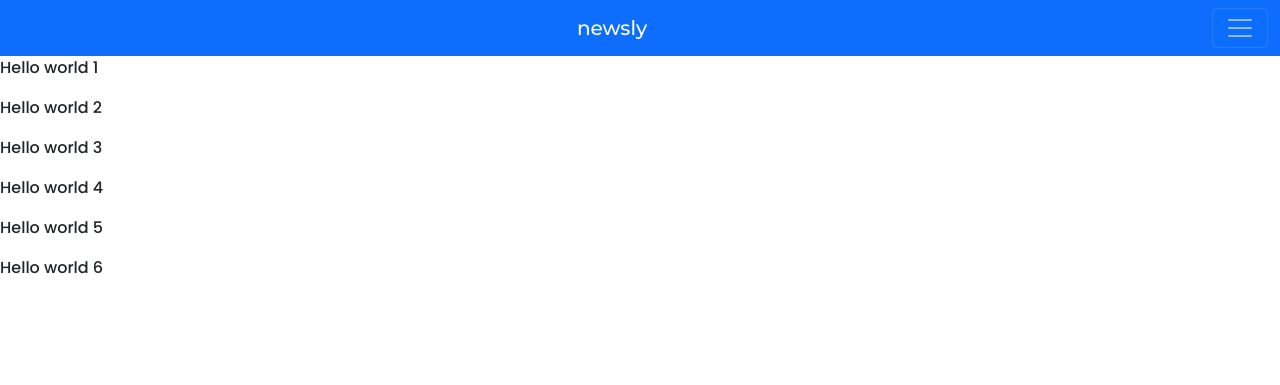
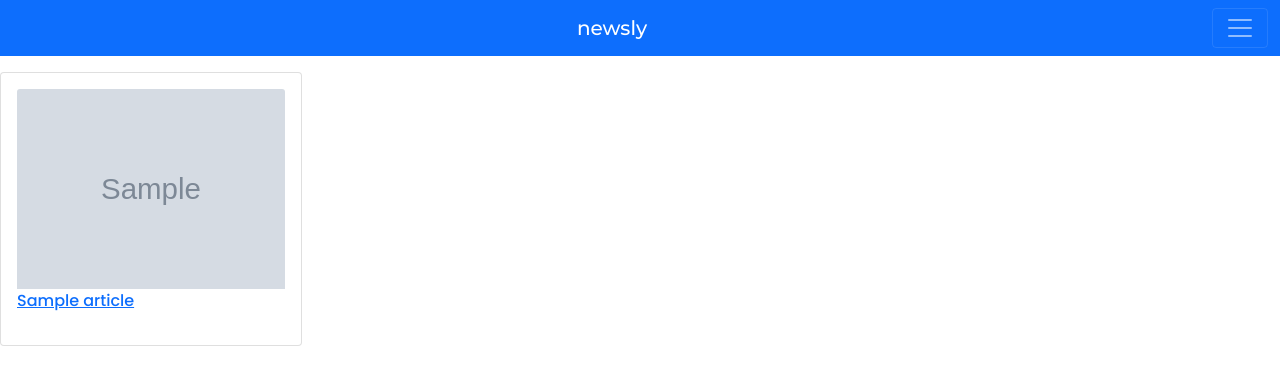
Before and after one commit to OyugoObonyo/Newsly, a Flask app: template templates/index.html in a window 1280 px wide. Shown: the top 385 px of the page. Run offline with Flask 2, Linux system fonts and the light colour scheme; the template is opened without the code that fills it: most values are stand-ins (such as "Sample title", 1, 10 or a date in 2020); grey boxes marked "Sample" are stand-in pictures; some libraries are stand-ins or nearby versions.

Commit message:
Add card of news articles

```diff
--- a/templates/index.html
+++ b/templates/index.html
@@ -107,14 +107,20 @@
           </div>
         </div>
       </nav>
-
-        <p>Hello world 1</p>
-        <p>Hello world 2</p>
-        <p>Hello world 3</p>
-        <p>Hello world 4</p>
-        <p>Hello world 5</p>
-        <p>Hello world 6</p>
-        <script src="https://cdn.jsdelivr.net/npm/bootstrap@5.1.3/dist/js/bootstrap.bundle.min.js" integrity="sha384-ka7Sk0Gln4gmtz2MlQnikT1wXgYsOg+OMhuP+IlRH9sENBO0LRn5q+8nbTov4+1p" crossorigin="anonymous"></script>
-        <script src="https://use.fontawesome.com/8a7e53dc3d.js"></script>
+      <section id="articles">
+        <div class="row">
+          {% for article in articles %}
+          <div class="col-md-3 mt-3">
+            <div class="card">
+                <div class="card-body">
+                  <img src="{{ article['urlToImage'] }}" class="card-img-top" height = 200 object-fit="centre">
+                  <p><a href="{{ article['url'] }}">{{ article['title'] }}</a></p>
+            </div>
+          </div>
+          {% endfor %}
+        </div>
+      </section>
+      <script src="https://cdn.jsdelivr.net/npm/bootstrap@5.1.3/dist/js/bootstrap.bundle.min.js" integrity="sha384-ka7Sk0Gln4gmtz2MlQnikT1wXgYsOg+OMhuP+IlRH9sENBO0LRn5q+8nbTov4+1p" crossorigin="anonymous"></script>
+      <script src="https://use.fontawesome.com/8a7e53dc3d.js"></script>
     </body>
 </html>
```
